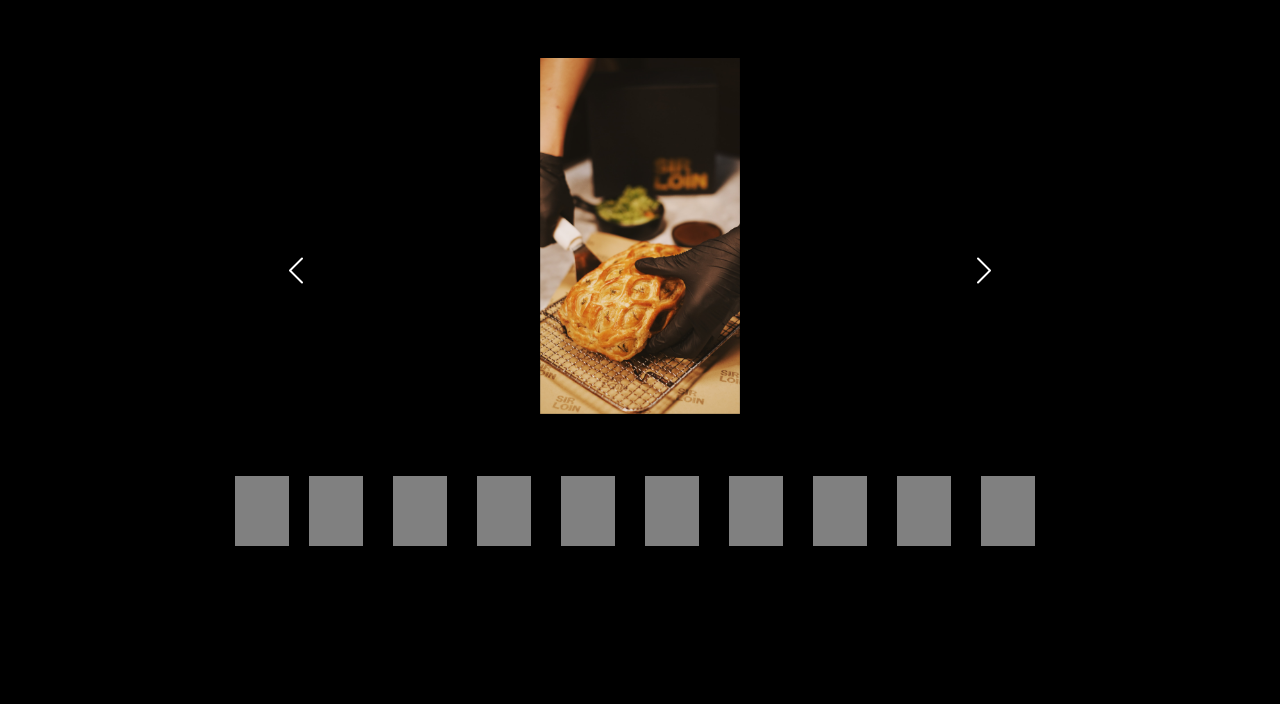
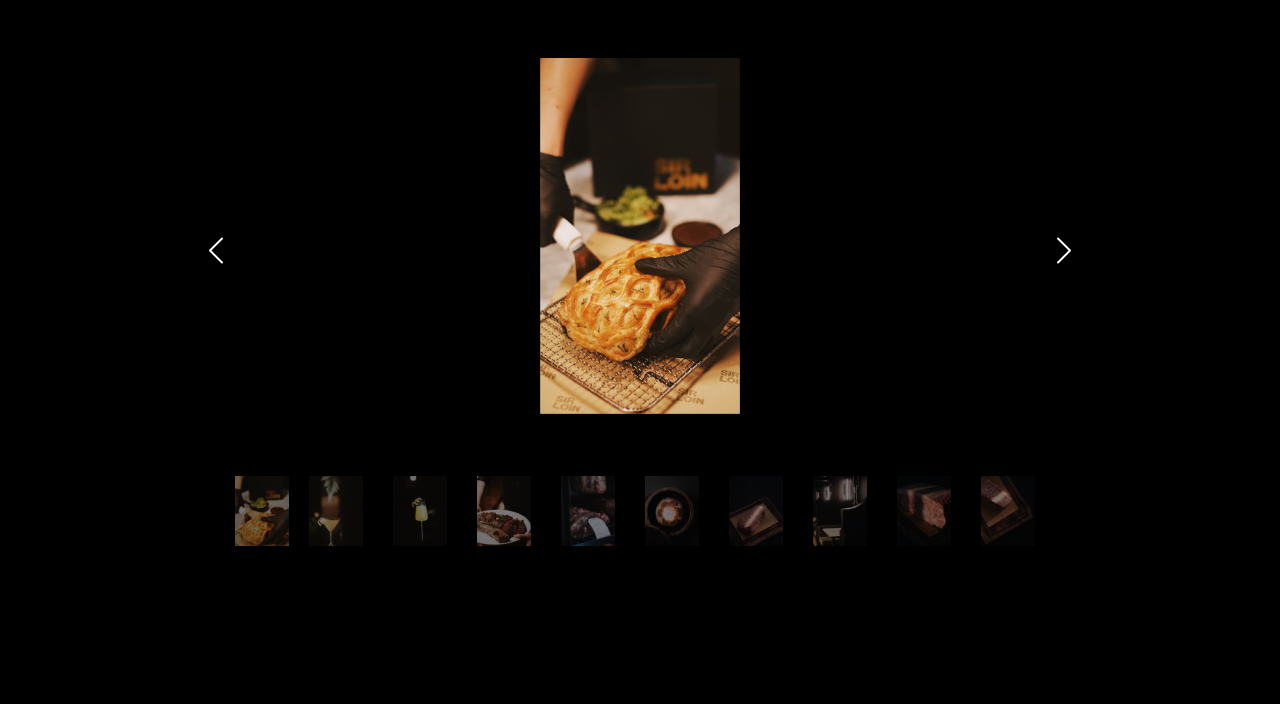
Before and after one commit to Rulcifer/bar-css, a plain HTML site: page galleries.html in a window 1280 px wide. Shown: the part 96-800 px from the top of the page. Drawn offline with nearby package versions, Linux system fonts and the light colour scheme.

Commit message:
Update style.css

```diff
--- a/css/style.css
+++ b/css/style.css
@@ -401,6 +401,29 @@
 
     /* desktop */
  @media (min-width: 1201px) {
+
+    #myCarousel {
+        width: auto;
+        overflow: hidden;
+    }
+
+    #myCarousel .carousel-indicators .list-inline-item {
+        vertical-align: middle;
+        margin-left: 10px;
+        margin-top: 20px;
+        margin-bottom: 20px;
+        width: 100px;
+    }
+
+    .thumbnail-image-mini-galeri {
+        max-width: 100%;
+        height: 100%;
+        background-size: cover;
+        background-position: center;
+        background-repeat: repeat;
+    }
+
+
     .carousel-control-prev-galeri,
     .carousel-control-next-galeri {
         position: absolute;
@@ -420,6 +443,24 @@
         right: 0;
     }
 
+        .carousel-control-prev-galeri,
+    .carousel-control-next-galeri {
+        position: absolute;
+        top: 50%;
+        transform: translateY(-50%);
+        z-index: 1;
+        margin-top: -50px;
+        margin-left: 200px;
+        margin-right: 200px;
+    }
+
+    .carousel-control-prev-galeri {
+        left: 0;
+    }
+
+    .carousel-control-next-galeri {
+        right: 0;
+    }
 
 }
 
```
